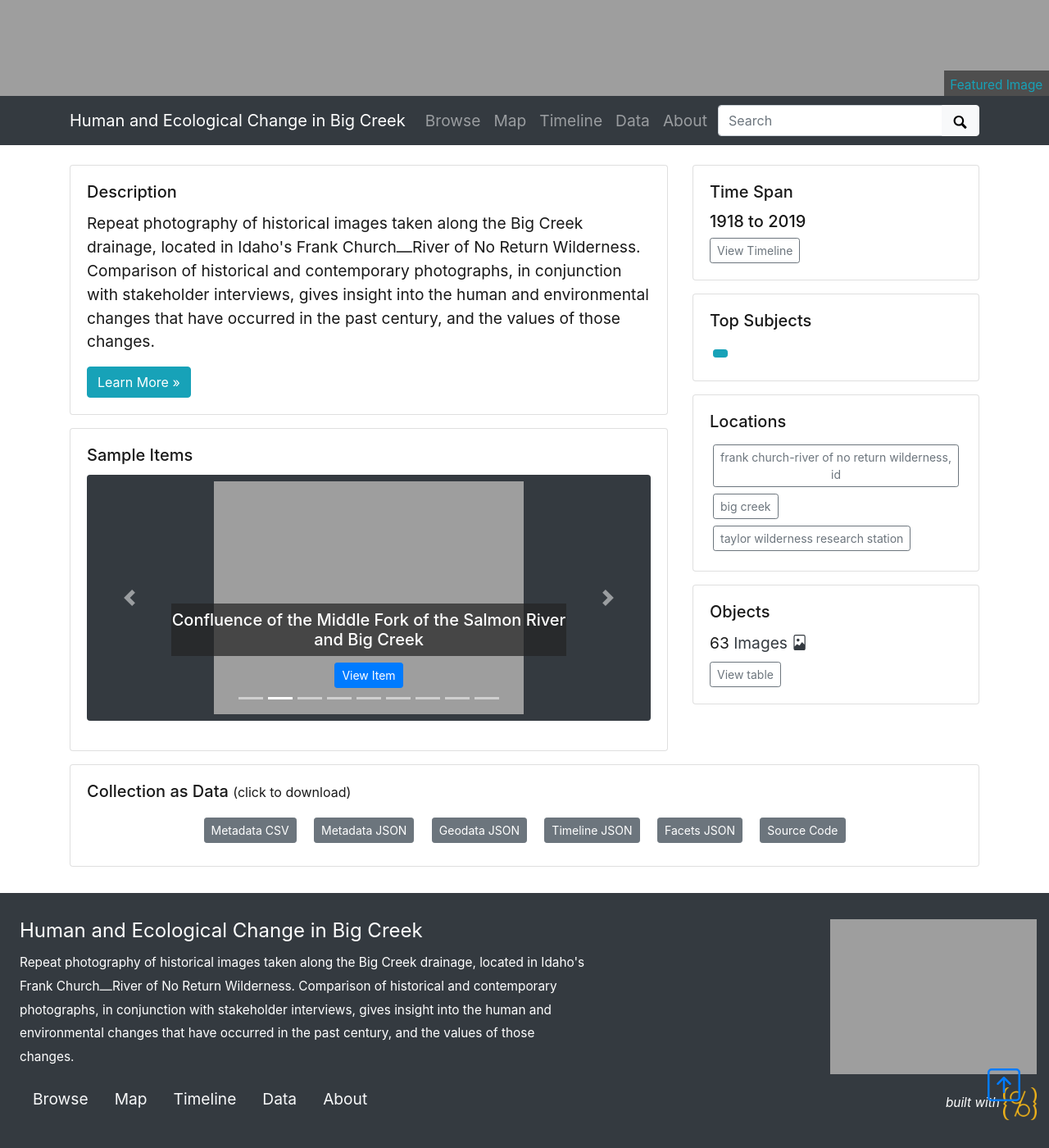
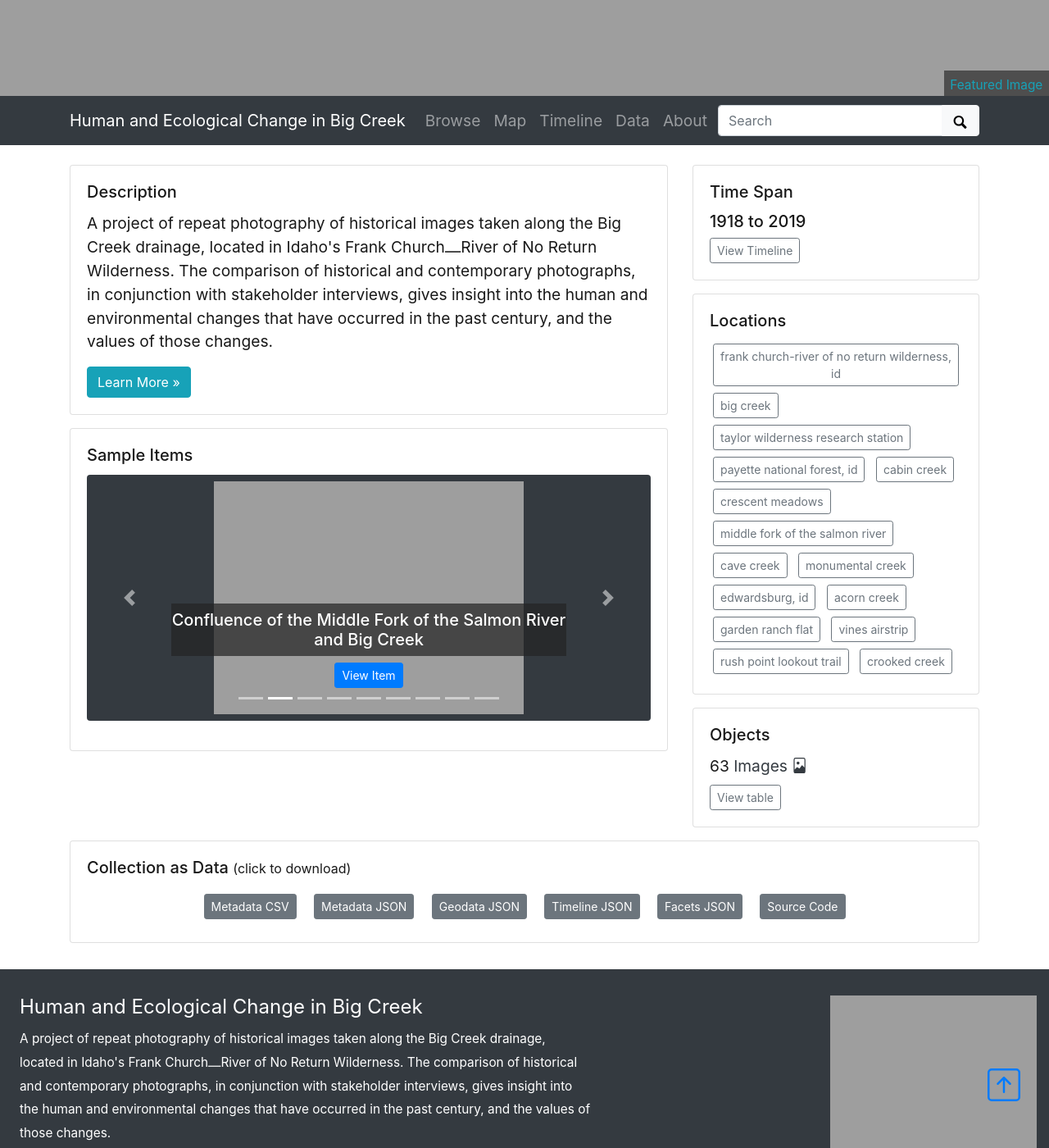
Before and after one commit to thecdil/big-creek-rephotography, a Jekyll site: the page built from index.md, in a window 1280 px wide and 1400 px high, scrolled down 549 px. Shown: the whole window at 82% size. Built offline with Jekyll 4.4.1, drawn with Linux system fonts in a browser that asks for light colours.

Commit message:
update home page

```diff
--- a/_config.yml
+++ b/_config.yml
@@ -23,7 +23,7 @@ title: Human and Ecological Change in Big Creek
 tagline: A repeat photography project in Idaho's Frank Church⎼River of No Return Wilderness
 # description appears in meta tags and other locations
 # this description might appear in search result lists, keep around 160 characters max
-description: "Repeat photography of historical images taken along the Big Creek drainage, located in Idaho's Frank Church⎼River of No Return Wilderness. Comparison of historical and contemporary photographs, in conjunction with stakeholder interviews, gives insight into the human and environmental changes that have occurred in the past century, and the values of those changes."
+description: "A project of repeat photography of historical images taken along the Big Creek drainage, located in Idaho's Frank Church⎼River of No Return Wilderness. The comparison of historical and contemporary photographs, in conjunction with stakeholder interviews, gives insight into the human and environmental changes that have occurred in the past century, and the values of those changes."
 # keywords, a short list of subjects describing the collection, separated by semicolon, to appear in rich markup
 keywords: idaho;Frank Church⎼River of No Return Wilderness;ecological change; repeat photography
 # creator of the digital collection, to appear in meta tags; we typically use our GitHub usernames but feel free to just use your name
--- a/_data/theme.yml
+++ b/_data/theme.yml
@@ -21,7 +21,7 @@ featured-subjects: # separate by semi-colon(';')
 featured-subjects-max: 5 # set number of top subjects to display if auto generating
 # Same as subjects above. Leave blank for automatically generated locations. Or add locations you'd like to feature. For list see data/places.csv
 featured-locations: # separate by semi-colon(';')
-featured-locations-max: 3 # set number of top locations to display if auto generating
+featured-locations-max: 15 # set number of top locations to display if auto generating
 
 ##########
 # ABOUT PAGE
--- a/_layouts/home-infographic.html
+++ b/_layouts/home-infographic.html
@@ -13,8 +13,6 @@ layout: page
 
     {% include index/time.html %}
 
-    {% include index/featured-terms.html field="subject" title="Top Subjects" btn-color="info" featured=site.data.theme.featured-subjects max=site.data.theme.featured-subjects-max %}
-
     {% include index/featured-terms.html field="location" title="Locations" btn-color="outline-secondary" featured=site.data.theme.featured-locations max=site.data.theme.featured-locations-max %}
 
     {% include index/objects.html %}
```
